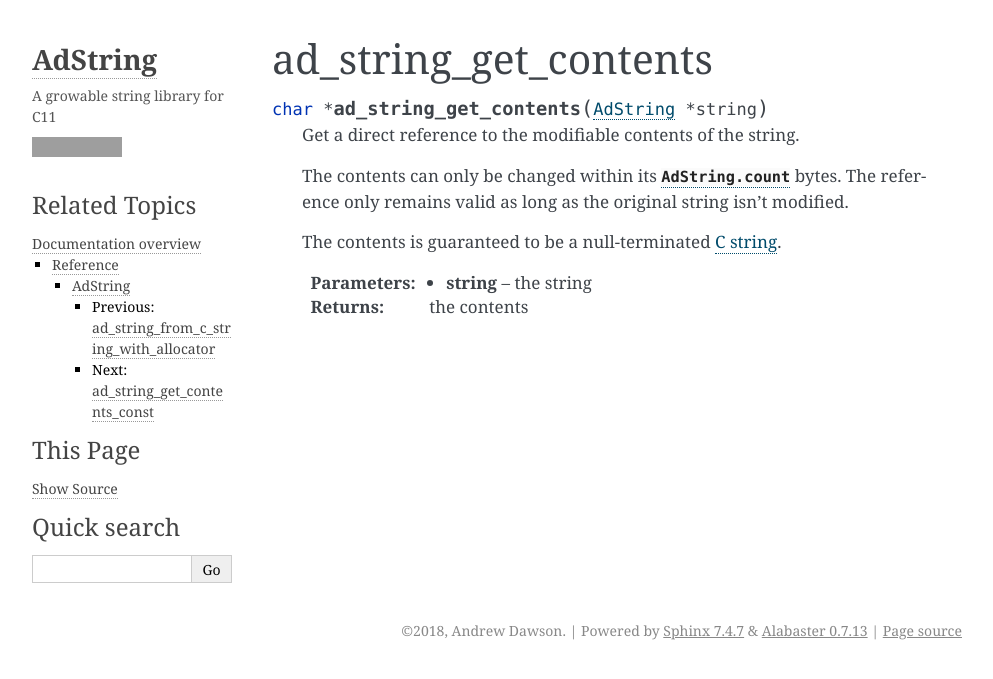
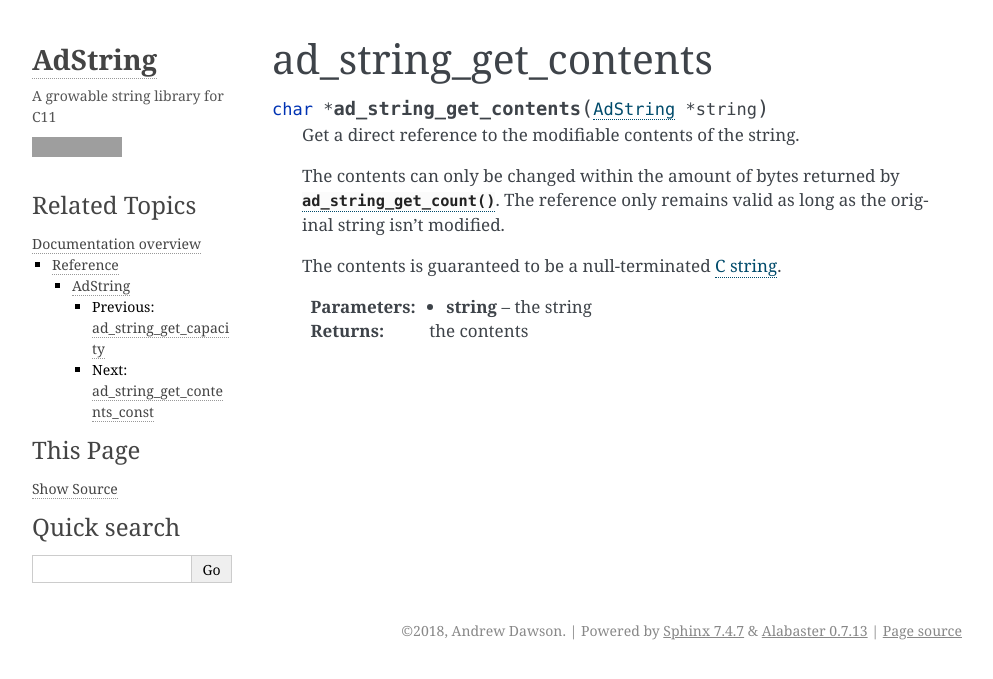
Before and after one commit to Vavassor/AdString, a Sphinx documentation site: the page built from Documentation/source/reference/ad-string/functions/ad-string-get-contents.rst, in a window 1280 px wide, cut to the strip 0-679 px from the top of the page. Shown: the whole strip, without its empty margins (148-1141 px from the left). Built offline with Sphinx 7.4.7, drawn with Linux system fonts in a browser that asks for light colours; grey boxes are pictures that could not be loaded.

Commit message:
Updates documentation to reflect the newest changes.

```diff
--- a/Documentation/source/reference/ad-string/ad-string.rst
+++ b/Documentation/source/reference/ad-string/ad-string.rst
@@ -52,11 +52,14 @@ String
     functions/ad-string-from-buffer-with-allocator
     functions/ad-string-from-c-string
     functions/ad-string-from-c-string-with-allocator
+    functions/ad-string-get-capacity
     functions/ad-string-get-contents
     functions/ad-string-get-contents-const
+    functions/ad-string-get-count
     functions/ad-string-initialise
     functions/ad-string-initialise-with-allocator
     functions/ad-string-remove
+    functions/ad-string-replace
     functions/ad-string-reserve
     functions/ad-string-starts-with
     functions/ad-string-substring
--- a/Documentation/source/reference/ad-string/functions/ad-string-get-contents.rst
+++ b/Documentation/source/reference/ad-string/functions/ad-string-get-contents.rst
@@ -5,9 +5,9 @@ ad_string_get_contents
 
     Get a direct reference to the modifiable contents of the string.
 
-    The contents can only be changed within its :c:member:`AdString.count`
-    bytes. The reference only remains valid as long as the original string isn't
-    modified.
+    The contents can only be changed within the amount of bytes returned by
+    :c:func:`ad_string_get_count`. The reference only remains valid as long as
+    the original string isn't modified.
 
     The contents is guaranteed to be a null-terminated :term:`C string`.
 
--- a/Documentation/source/reference/ad-string/types/ad-string.rst
+++ b/Documentation/source/reference/ad-string/types/ad-string.rst
@@ -12,9 +12,3 @@ AdString
         allocator is associated.
 
         This member is read-only.
-
-    .. c:member:: int count
-
-        The number of bytes in the string.
-
-        This member is read-only.
```
Also changed, not shown: Documentation/source/reference/ad-string/functions/ad-string-get-capacity.rst (added, +10 -0 lines), Documentation/source/reference/ad-string/functions/ad-string-get-count.rst (added, +9 -0 lines), Documentation/source/reference/ad-string/functions/ad-string-replace.rst (added, +12 -0 lines).
